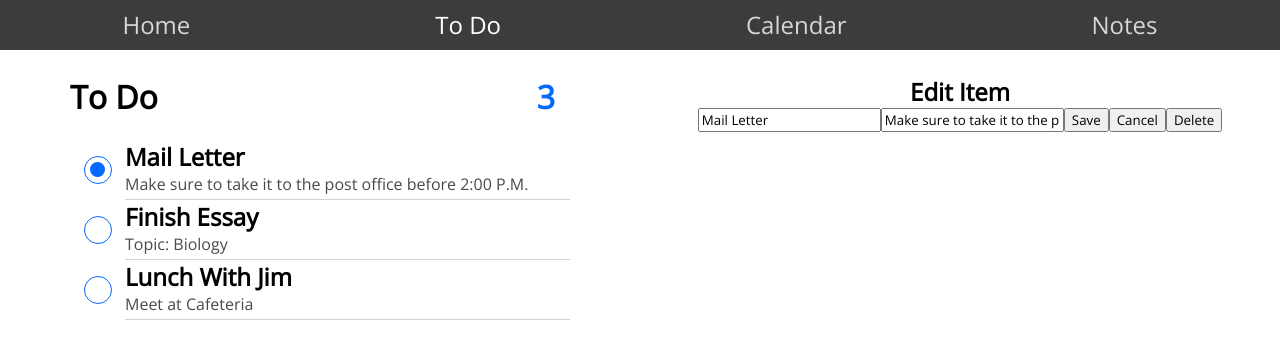
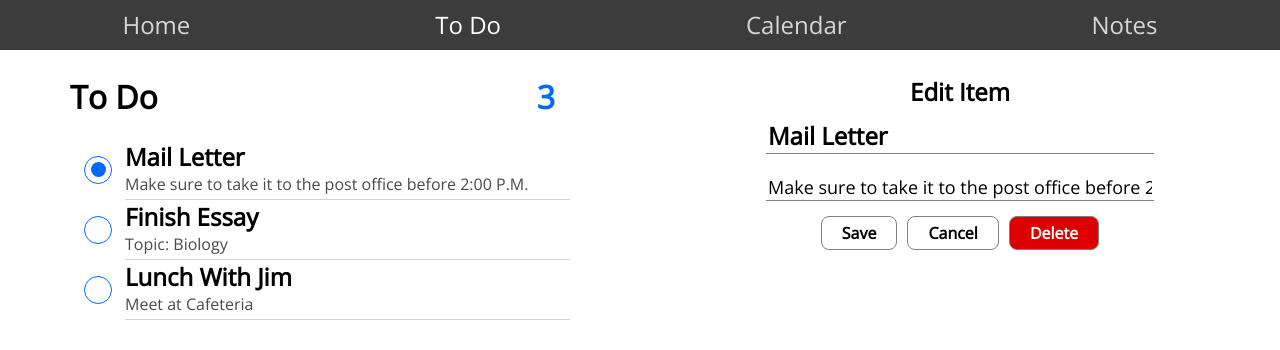
Before and after one commit to twillia7/senior-project, a React (Create React App) app: page /todo in a window 1280 px wide. Both pictures are taken after a click on the element 347 px from the left and 170 px from the top of the page. Shown: the top 350 px of the page. Built offline with nearby package versions, Linux system fonts and the light colour scheme.

Commit message:
Style To Do

```diff
--- a/src/ToDo/components/ToDoEdit.js
+++ b/src/ToDo/components/ToDoEdit.js
@@ -30,12 +30,44 @@ const ToDoEdit = (props) => {
 
         updateItem(item.id, item)
       }}
+      autoComplete="off"
     >
-      <input type="text" name="title" value={item.title} onChange={handleInputChange} placeholder="Title"/>
-      <input type="text" name="notes" value={item.notes} onChange={handleInputChange} placeholder="Notes" />
-      <button type="submit">Save</button>
-      <button onClick={() => setEditing(false)} className="button muted-button">Cancel</button>
-      <button onClick={() => handleDeleteItem()}>Delete</button>
+      <input
+        className="toDoEditInput toDoEditTitle"
+        type="text"
+        name="title"
+        value={item.title}
+        onChange={handleInputChange}
+        placeholder="Title"
+        autoComplete="off"/>
+      <input
+        className="toDoEditInput toDoEditNotes"
+        type="text"
+        name="notes"
+        value={item.notes}
+        onChange={handleInputChange}
+        placeholder="Notes"
+        autoComplete="off"/>
+      <div className="toDoEditButtonContainer">
+        <button
+          className="toDoEditSave"
+          type="submit"
+          >
+          Save
+        </button>
+        <button
+          className="toDoEditCancel"
+          onClick={() => setEditing(false)}
+          >
+          Cancel
+        </button>
+        <button
+          className="toDoEditDelete"
+          onClick={() => handleDeleteItem()}
+          >
+          Delete
+        </button>
+      </div>
     </form>
   )
 }
--- a/src/ToDo/components/ToDoNew.js
+++ b/src/ToDo/components/ToDoNew.js
@@ -20,11 +20,27 @@ const ToDoNew = (props) => {
 
         addItem(item)
 				setItem(initialFormState)
-			}}
+      }}
+      autoComplete="off"
 		>
-      <input type="text" name="title" value={item.title} onChange={handleInputChange} placeholder="Title" />
-      <input type="text" name="notes" value={item.notes} onChange={handleInputChange} placeholder="Notes" />
-			<button type="submit">Save</button>
+      <input
+        className="toDoNewInput toDoNewTitle"
+        type="text"
+        name="title"
+        value={item.title}
+        onChange={handleInputChange}
+        placeholder="Title"
+        autoComplete="off"/>
+      <input
+        className="toDoNewInput toDoNewNotes"
+        type="text"
+        name="notes"
+        value={item.notes}
+        onChange={handleInputChange}
+        placeholder="Notes"
+        autoComplete="off"/>
+      <br/>
+			<button type="submit" className="toDoNewSave">Save</button>
 		</form>
   )
 }
--- a/src/ToDo/styles/ToDoCheckbox.css
+++ b/src/ToDo/styles/ToDoCheckbox.css
@@ -59,7 +59,7 @@
 /* Style the indicator (dot/circle) */
 .container .checkmark:after {
  	top: 5px;
-	left: 5px;
+	left: 6px;
 	width: 15px;
 	height: 15px;
 	border-radius: 50%;
--- a/src/ToDo/styles/ToDoEdit.css
+++ b/src/ToDo/styles/ToDoEdit.css
@@ -0,0 +1,66 @@
+.toDoEditInput {
+  width: 60%;
+  background: transparent;
+  border: none;
+  border-bottom: 1px solid gray;
+  outline: none;
+  margin: 10px 0;
+}
+
+.toDoEditTitle {
+  font-weight: bold;
+  font-size: 24px;
+}
+
+.toDoEditNotes {
+  font-size: 18px;
+}
+
+.toDoEditButtonContainer{
+  display: flex;
+  justify-content: center;
+}
+
+.toDoEditSave, .toDoEditCancel, .toDoEditDelete {
+  padding: 5px 20px;
+}
+
+.toDoEditSave, .toDoEditCancel {
+  width: auto;
+  font-family: 'Open Sans', sans-serif;
+  font-size: 16px;
+  font-weight: bold;
+  background-color: white;
+  color: black;
+  border: 1px solid gray;
+  border-radius: 8px;
+  text-decoration: none;
+  margin: 5px;
+}
+.toDoEditSave:active, .toDoEditCancel:active {
+  background-color: rgb(91, 91, 91);
+  color: white;
+}
+.toDoEditSave:focus, .toDoEditCancel:focus {
+  outline: none;
+}
+
+.toDoEditDelete {
+  width: auto;
+  font-family: 'Open Sans', sans-serif;
+  font-size: 16px;
+  font-weight: bold;
+  background-color: rgb(222, 0, 0);
+  color: white;
+  border: 1px solid gray;
+  border-radius: 8px;
+  text-decoration: none;
+  margin: 5px;
+}
+.toDoEditDelete:active {
+  background-color: white;
+  color: black;
+}
+.toDoEditDelete:focus {
+  outline: none;
+}
--- a/src/ToDo/styles/ToDoNew.css
+++ b/src/ToDo/styles/ToDoNew.css
@@ -0,0 +1,37 @@
+.toDoNewInput {
+  width: 60%;
+  background: transparent;
+  border: none;
+  border-bottom: 1px solid gray;
+  outline: none;
+  margin: 10px 0;
+}
+
+.toDoNewTitle {
+  font-weight: bold;
+  font-size: 24px;
+}
+
+.toDoNewNotes {
+  font-size: 18px;
+}
+
+.toDoNewSave {
+  width: 200px;
+  font-family: 'Open Sans', sans-serif;
+  font-size: 16px;
+  font-weight: bold;
+  background-color: white;
+  color: black;
+  border: 1px solid gray;
+  border-radius: 8px;
+  text-decoration: none;
+  margin: 5px;
+}
+.toDoNewSave:active {
+  background-image: linear-gradient(0deg, #006aff, #679DF2);
+  color: white;
+}
+.toDoNewSave:focus {
+  outline: none;
+}
--- a/src/ToDo/styles/ToDoPage.css
+++ b/src/ToDo/styles/ToDoPage.css
@@ -9,6 +9,9 @@
 
 .toDoLeft, .toDoRight {
   width: 50%;
+}
+
+.toDoRight {
   text-align: center;
 }
 
```
